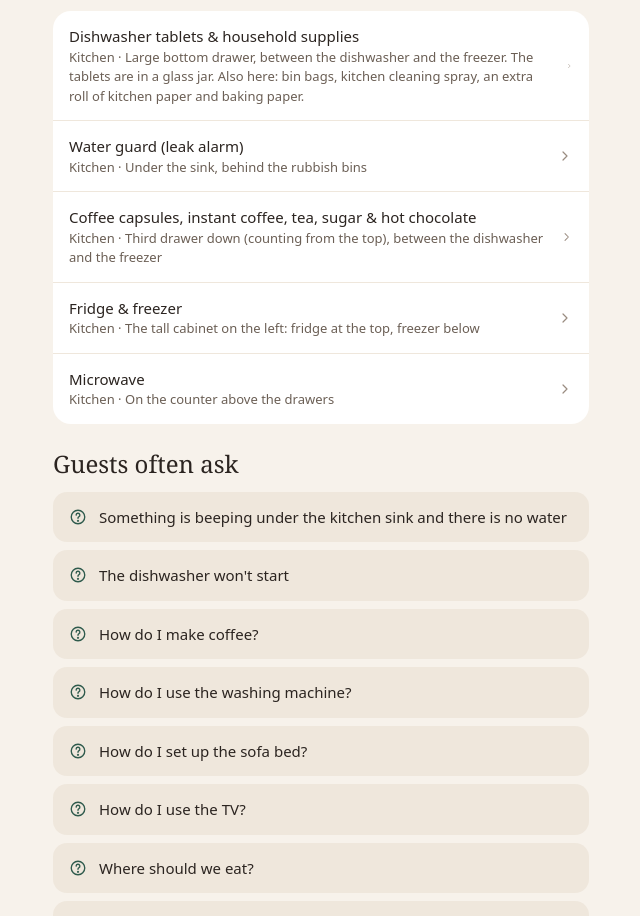
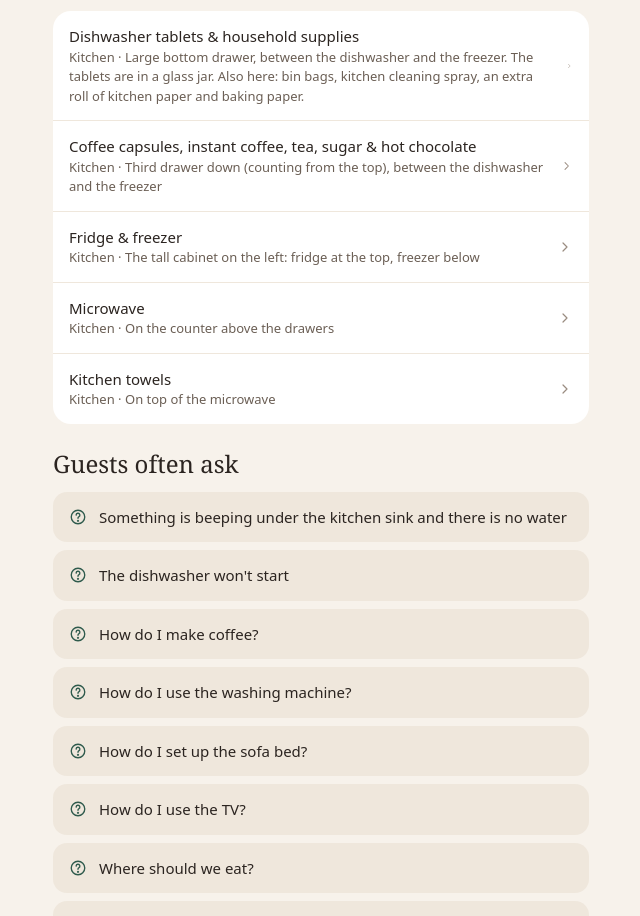
Before and after one commit to jaflaten/guest-helper, a Next.js app: page /en in a window 1280 px wide. Shown: the part 941-1857 px from the top of the page, without its empty margins (319-959 px from the left). Built offline with nearby package versions, Linux system fonts and the light colour scheme.

Commit message:
Where to find things: leave out appliances with a guide (water guard is in Guests often ask)
Co-Authored-By: Claude Opus 5.5 <noreply@anthropic.com>
Claude-Session: https://claude.ai/code/session_015fvNap8vkstJJUwfhPgDsz

```diff
--- a/src/app/[lang]/page.tsx
+++ b/src/app/[lang]/page.tsx
@@ -18,7 +18,8 @@ export default async function Home({ params }: PageProps<"/[lang]">) {
 
   // "Where to find things": every room item that has a location, across rooms.
   const finds = rooms
-    .flatMap((r) => r.items.filter((i) => i.where).map((i) => ({ room: r, item: i })))
+    // Things to find, not appliances: items with their own guide (e.g. the water guard) belong in "Guests often ask".
+    .flatMap((r) => r.items.filter((i) => i.where && !i.guide).map((i) => ({ room: r, item: i })))
     .slice(0, 5);
   const faqs = guides.filter((g) => g.faq);
 
```
